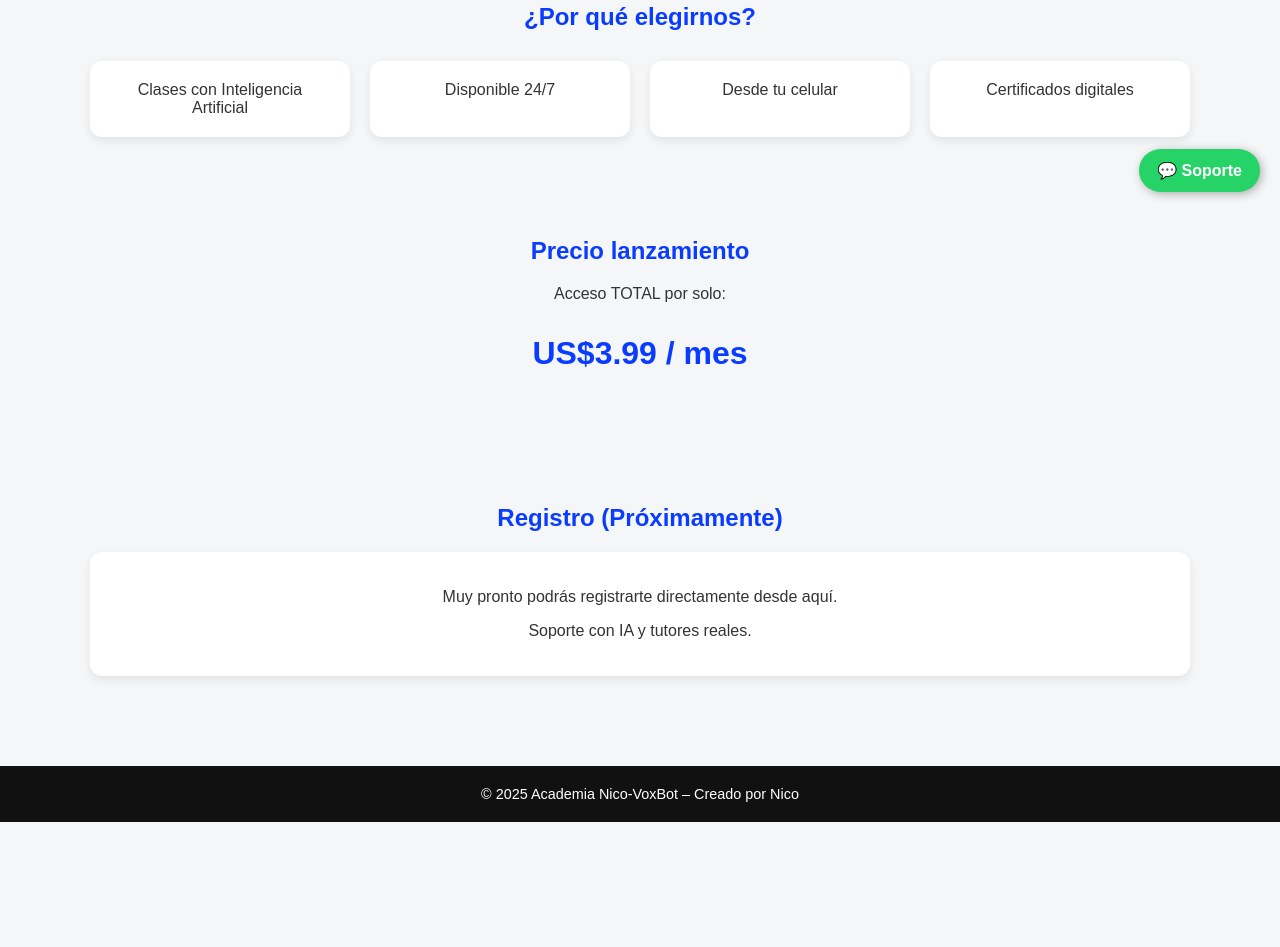
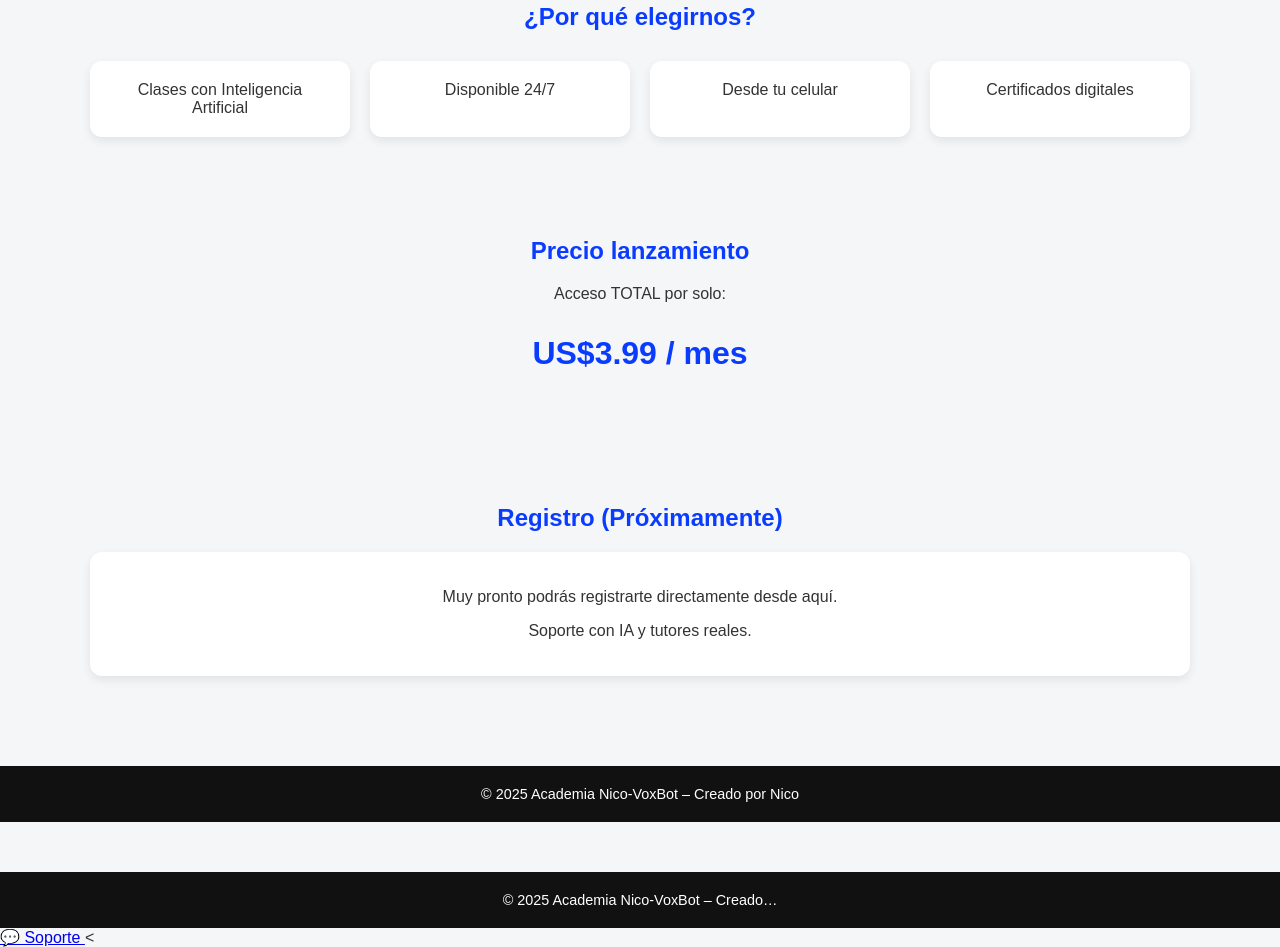
Before and after one commit to academynicovoxbot-bit/NICO-VOXBOT-ACADEMY-, a plain HTML site: page index.html in a window 1280 px wide. Shown: the part 588-1535 px from the top of the page. Before the commit the page ends 1410 px from the top, so only its background shows below. Drawn offline with Linux system fonts and the light colour scheme.

Commit message:
Soporte técnico in index.html

```diff
--- a/index.html
+++ b/index.html
@@ -133,12 +133,18 @@
 <footer>
   © 2025 Academia Nico-VoxBot – Creado por Nico
 </footer>
+<footer>
+© 2025 Academia Nico-VoxBot – Creado…
+</footer>
+
+<a href="https://wa.me/18297425652" class="WhatsApp-float">
+💬 Soporte
+</a>
 
 </body>
 </html>
-<a href="https://wa.me/18297425652" class="whatsapp-float" target="_blank">
-  💬 Soporte
-</a>
+</body>
+<
 
 <style>
 .whatsapp-float {
```
